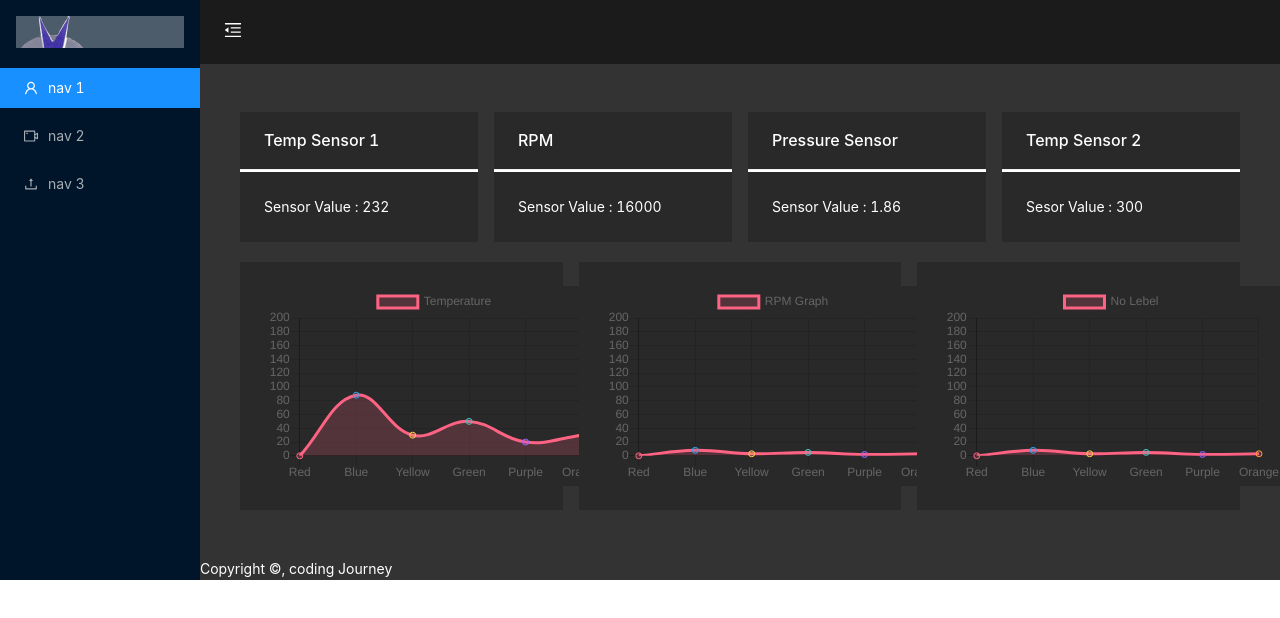
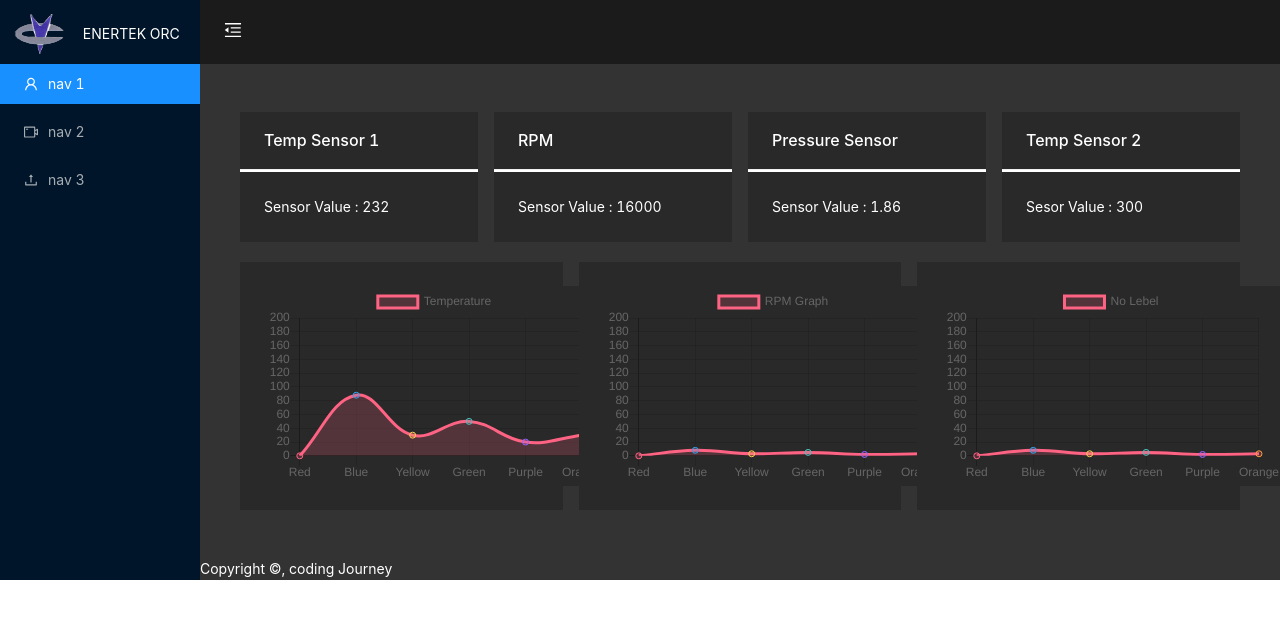
Before and after one commit to Vibin-P/React-Test-Project, a React (Create React App) app: page / in a window 1280 px wide. Shown: the top 618 px of the page. Built offline with nearby package versions, Linux system fonts and the light colour scheme.

Commit message:
adds logo part

```diff
--- a/src/App.css
+++ b/src/App.css
@@ -1,4 +1,4 @@
-.site-card-wrapper {
+/* .site-card-wrapper {
   margin-top: 2%;
 }
 .site-grid-wrapper {
@@ -11,4 +11,4 @@ background-color: #292929;
  background: #292929;
  color: #fff;
  border-top: 1px solid white;
-}
+} */
--- a/src/scenes/components/PageElement.jsx
+++ b/src/scenes/components/PageElement.jsx
@@ -30,7 +30,10 @@ class PageElement extends Component {
         return(
             <Layout>
             <Sider trigger={null} collapsible collapsed={this.state.collapsed}>
-              <div className="logo" />
+              <div className="logo">
+                <img src="./images/logo1.png" alt="Logo" style={{width: '50px', height: '40px'}} />
+                <div className="testlogo">ENERTEK ORC</div>
+              </div>
               <Menu theme="dark" mode="inline" defaultSelectedKeys={['1']}>
                 <Menu.Item key="1" icon={<UserOutlined />}>
                   nav 1
--- a/src/scenes/components/styles/style.css
+++ b/src/scenes/components/styles/style.css
@@ -12,10 +12,15 @@
 
 .logo {
   height: 32px;
-  background: rgba(255, 255, 255, 0.3);
-  margin: 16px;
-  background-image: url(../images/logo1.png);
-  background-repeat: no-repeat;
+  /* background: rgba(255, 255, 255, 0.3); */
+  margin: 14px;
+  margin-bottom: 7%;
+  color: #fff;
+  /* background-image: url(../images/logo1.png); */
+}
+.testlogo {
+  margin-top: -18%;
+  margin-left: 40%;
 }
 .site-layout {
   background: #333333;
```
Also changed, not shown: public/images/logo1.png (added).
